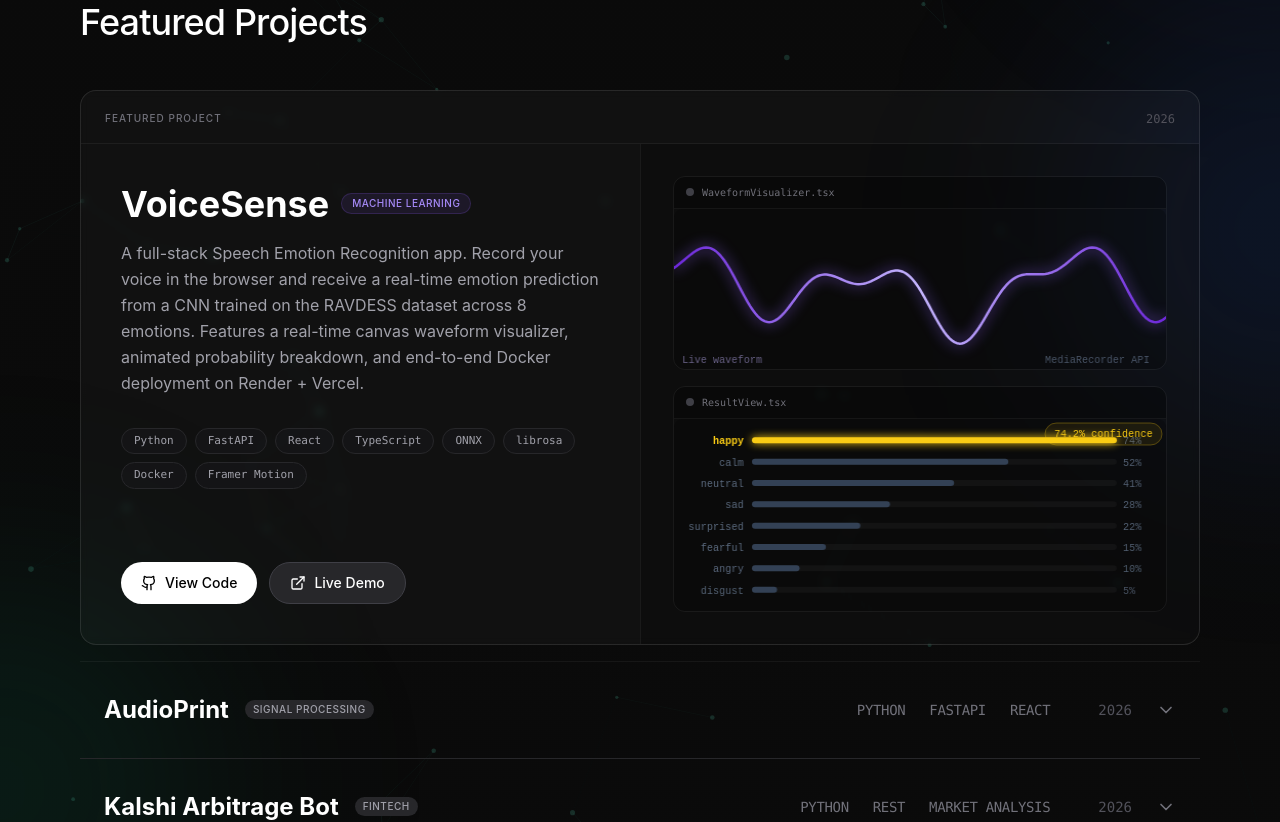
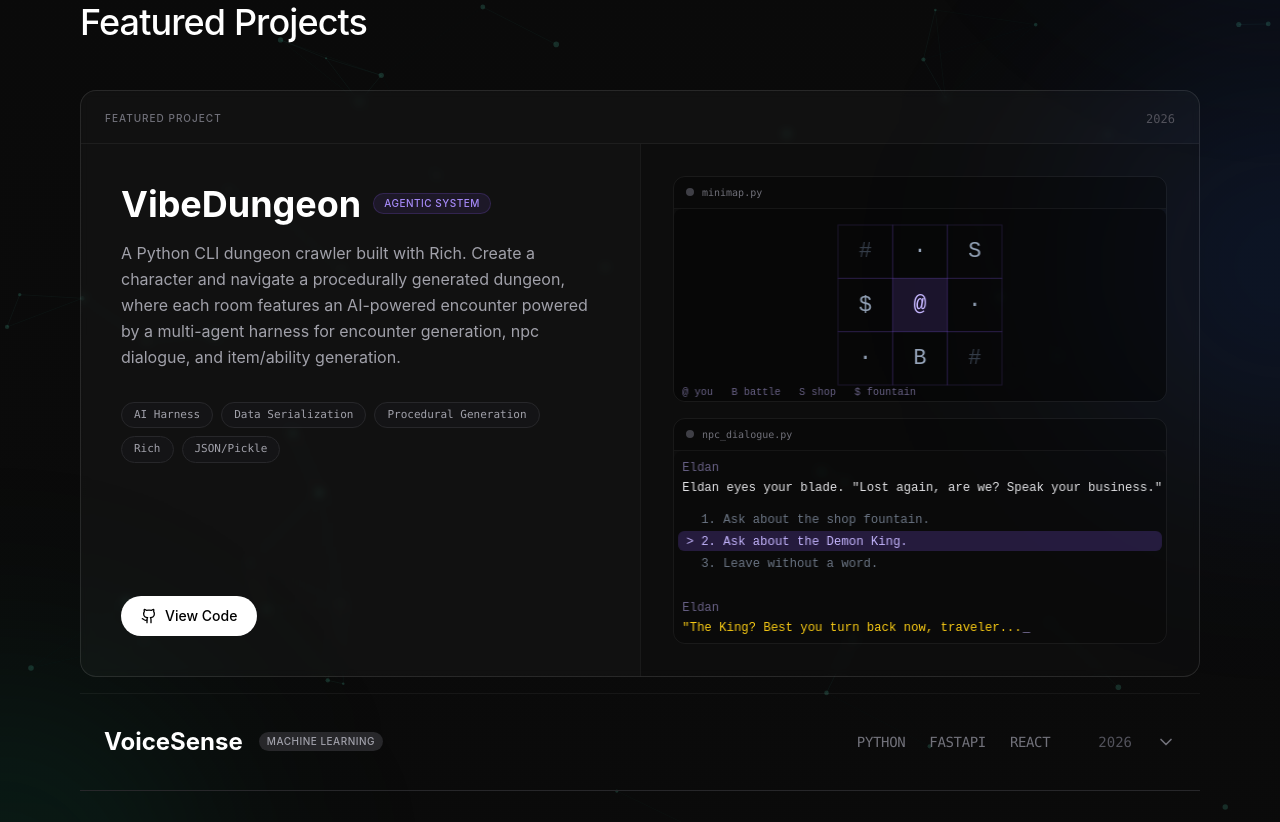
Before and after one commit to daxhielp/daxhielp.github.io, a React (Vite) app: page / in a window 1280 px wide. Shown: the part 1383-2205 px from the top of the page. Built offline with nearby package versions, Linux system fonts and the light colour scheme.

Commit message:
update projects section

```diff
--- a/src/components/FeaturedProject.jsx
+++ b/src/components/FeaturedProject.jsx
@@ -245,9 +245,254 @@ function EmotionBarsCanvas() {
   );
 }
 
+// ── Dungeon map canvas ─────────────────────────────────────────────────────────
+// Mimics VibeDungeon's Rich minimap: a 3x3 grid of discovered/undiscovered rooms
+// with the player's current position pulsing.
+
+const ROOM_GLYPHS = [
+  ['#', '·', 'S'],
+  ['$', '@', '·'],
+  ['·', 'B', '#'],
+];
+
+function DungeonMapCanvas() {
+  const canvasRef = useRef(null);
+  const rafRef = useRef(0);
+  const tRef = useRef(0);
+  const observerRef = useRef(null);
+  const runningRef = useRef(false);
+
+  const draw = useCallback(() => {
+    const canvas = canvasRef.current;
+    if (!canvas) return;
+    const ctx = canvas.getContext('2d');
+    if (!ctx) return;
+    const W = canvas.width;
+    const H = canvas.height;
+
+    tRef.current += 0.04;
+    const pulse = (Math.sin(tRef.current * 2) + 1) / 2;
+
+    ctx.clearRect(0, 0, W, H);
+    ctx.fillStyle = 'rgba(0,0,0,0.25)';
+    ctx.fillRect(0, 0, W, H);
+
+    const cell = Math.min(W, H) / 3.6;
+    const gridW = cell * 3;
+    const offX = (W - gridW) / 2;
+    const offY = (H - gridW) / 2;
+
+    for (let row = 0; row < 3; row++) {
+      for (let col = 0; col < 3; col++) {
+        const glyph = ROOM_GLYPHS[row][col];
+        const x = offX + col * cell;
+        const y = offY + row * cell;
+        const isPlayer = glyph === '@';
+
+        ctx.strokeStyle = 'rgba(139,92,246,0.15)';
+        ctx.lineWidth = 1;
+        ctx.strokeRect(x, y, cell, cell);
+
+        if (isPlayer) {
+          ctx.fillStyle = `rgba(139,92,246,${0.15 + pulse * 0.2})`;
+          ctx.fillRect(x, y, cell, cell);
+        }
+
+        ctx.font = `${isPlayer ? 600 : 400} ${cell * 0.4}px monospace`;
+        ctx.textAlign = 'center';
+        ctx.textBaseline = 'middle';
+        ctx.fillStyle = isPlayer ? '#c4b5fd' : glyph === '#' ? 'rgba(100,116,139,0.5)' : '#94a3b8';
+        ctx.fillText(glyph, x + cell / 2, y + cell / 2);
+      }
+    }
+
+    ctx.textAlign = 'left';
+    ctx.textBaseline = 'alphabetic';
+    ctx.font = '10px monospace';
+    ctx.fillStyle = 'rgba(196,181,253,0.5)';
+    ctx.fillText('@ you   B battle   S shop   $ fountain', 8, H - 6);
+
+    if (runningRef.current) rafRef.current = requestAnimationFrame(draw);
+  }, []);
+
+  const play = useCallback(() => {
+    runningRef.current = true;
+    cancelAnimationFrame(rafRef.current);
+    rafRef.current = requestAnimationFrame(draw);
+  }, [draw]);
+
+  const stop = useCallback(() => {
+    runningRef.current = false;
+    cancelAnimationFrame(rafRef.current);
+  }, []);
+
+  useEffect(() => {
+    draw();
+    observerRef.current = new IntersectionObserver(
+      ([entry]) => { if (entry.isIntersecting) play(); else stop(); },
+      { threshold: 0.3 }
+    );
+    if (canvasRef.current) observerRef.current.observe(canvasRef.current);
+
+    return () => {
+      stop();
+      observerRef.current?.disconnect();
+    };
+  }, [play, stop, draw]);
+
+  return (
+    <canvas
+      ref={canvasRef}
+      width={480}
+      height={192}
+      className="w-full rounded-lg"
+      style={{ height: '192px', display: 'block', background: 'rgba(0,0,0,0.25)' }}
+    />
+  );
+}
+
+// ── Combat log canvas ────────────────────────────────────────────────────────
+// Animates an NPC dialogue tree like VibeDungeon's NPC Dialogue Agent: a line
+// of narration types out, then numbered choices appear and the cursor steps
+// down to the one the player picks before the response line types out.
+
+const NPC_LINE = 'Eldan eyes your blade. "Lost again, are we? Speak your business."';
+const CHOICES = [
+  'Ask about the shop fountain.',
+  'Ask about the Demon King.',
+  'Leave without a word.',
+];
+const PICK_INDEX = 1;
+const RESPONSE_LINE = '"The King? Best you turn back now, traveler..."';
+
+function DialogueChoiceCanvas() {
+  const canvasRef = useRef(null);
+  const rafRef = useRef(0);
+  const observerRef = useRef(null);
+
+  const draw = useCallback((progress) => {
+    const canvas = canvasRef.current;
+    if (!canvas) return;
+    const ctx = canvas.getContext('2d');
+    if (!ctx) return;
+    const W = canvas.width;
+    const H = canvas.height;
+
+    ctx.clearRect(0, 0, W, H);
+    ctx.font = '12px monospace';
+    ctx.textAlign = 'left';
+
+    // Phase windows: narration (0-0.3), choices fade in (0.3-0.45),
+    // cursor steps to pick (0.45-0.75), response types out (0.75-1).
+    const narrP = Math.min(progress / 0.3, 1);
+    const narrChars = Math.floor(NPC_LINE.length * narrP);
+
+    ctx.fillStyle = 'rgba(196,181,253,0.5)';
+    ctx.fillText('Eldan', 8, 20);
+    ctx.fillStyle = '#e4e4e7';
+    ctx.fillText(NPC_LINE.slice(0, narrChars), 8, 40);
+    if (narrP < 1) {
+      ctx.fillStyle = 'rgba(196,181,253,0.8)';
+      ctx.fillText('_', 8 + ctx.measureText(NPC_LINE.slice(0, narrChars)).width + 1, 40);
+    }
+
+    if (progress <= 0.3) return;
+
+    const choiceP = Math.min(Math.max((progress - 0.3) / 0.15, 0), 1);
+    const stepP = Math.min(Math.max((progress - 0.45) / 0.3, 0), 1);
+    const activeChoice = Math.min(Math.floor(stepP * (CHOICES.length + 0.2)), PICK_INDEX);
+    const locked = progress >= 0.75;
+
+    CHOICES.forEach((choice, i) => {
+      const y = 72 + i * 22;
+      const alpha = choiceP;
+      const isActive = i === activeChoice;
+      const isPicked = locked && i === PICK_INDEX;
+
+      if (isActive || isPicked) {
+        ctx.fillStyle = `rgba(139,92,246,${isPicked ? 0.22 : 0.12})`;
+        ctx.beginPath();
+        ctx.roundRect(4, y - 14, W - 8, 20, 6);
+        ctx.fill();
+      }
+
+      ctx.fillStyle = isPicked
+        ? `rgba(196,181,253,${alpha})`
+        : isActive
+          ? `rgba(232,232,255,${alpha})`
+          : `rgba(148,163,184,${alpha * 0.7})`;
+      ctx.fillText(`${(isActive || isPicked) ? '>' : ' '} ${i + 1}. ${choice}`, 12, y);
+    });
+
+    if (!locked) return;
+
+    const respP = Math.min(Math.max((progress - 0.78) / 0.22, 0), 1);
+    const respChars = Math.floor(RESPONSE_LINE.length * respP);
+    const respY = 72 + CHOICES.length * 22 + 22;
+
+    ctx.fillStyle = 'rgba(196,181,253,0.5)';
+    ctx.fillText('Eldan', 8, respY);
+    ctx.fillStyle = '#facc15';
+    ctx.fillText(RESPONSE_LINE.slice(0, respChars), 8, respY + 20);
+    if (respP < 1 && respP > 0) {
+      ctx.fillStyle = 'rgba(196,181,253,0.8)';
+      ctx.fillText('_', 8 + ctx.measureText(RESPONSE_LINE.slice(0, respChars)).width + 1, respY + 20);
+    }
+  }, []);
+
+  const play = useCallback(() => {
+    cancelAnimationFrame(rafRef.current);
+    const start = performance.now();
+    const duration = 5200;
+    const animate = (now) => {
+      const p = Math.min((now - start) / duration, 1);
+      draw(p);
+      if (p < 1) rafRef.current = requestAnimationFrame(animate);
+    };
+    rafRef.current = requestAnimationFrame(animate);
+  }, [draw]);
+
+  useEffect(() => {
+    draw(0);
+    observerRef.current = new IntersectionObserver(
+      ([entry]) => { if (entry.isIntersecting) play(); },
+      { threshold: 0.3 }
+    );
+    if (canvasRef.current) observerRef.current.observe(canvasRef.current);
+    return () => {
+      cancelAnimationFrame(rafRef.current);
+      observerRef.current?.disconnect();
+    };
+  }, [draw, play]);
+
+  return (
+    <canvas
+      ref={canvasRef}
+      width={480}
+      height={192}
+      className="w-full rounded-lg"
+      style={{ height: '192px', display: 'block', background: 'rgba(0,0,0,0.25)' }}
+    />
+  );
+}
+
+// ── Visual registry ───────────────────────────────────────────────────────────
+
+const VISUALS = {
+  voicesense: [
+    { label: 'WaveformVisualizer.tsx', Canvas: WaveformCanvas },
+    { label: 'ResultView.tsx', Canvas: EmotionBarsCanvas },
+  ],
+  vibedungeon: [
+    { label: 'minimap.py', Canvas: DungeonMapCanvas },
+    { label: 'npc_dialogue.py', Canvas: DialogueChoiceCanvas },
+  ],
+};
+
 // ── Featured Project ──────────────────────────────────────────────────────────
 
 export default function FeaturedProject({ project }) {
+  const visuals = VISUALS[project.visual] ?? VISUALS.voicesense;
   return (
     <motion.div
       initial={{ opacity: 0, y: 32 }}
@@ -317,21 +562,15 @@ export default function FeaturedProject({ project }) {
 
         {/* Right: animated visuals */}
         <div className="border-t lg:border-t-0 lg:border-l border-white/5 p-6 md:p-8 flex flex-col gap-4 bg-black/20">
-          <div className="rounded-xl overflow-hidden border border-white/5">
-            <div className="px-3 py-2 bg-black/30 border-b border-white/5 flex items-center gap-2">
-              <span className="w-2 h-2 rounded-full bg-zinc-700" />
-              <span className="font-mono text-[10px] text-zinc-500">WaveformVisualizer.tsx</span>
+          {visuals.map(({ label, Canvas }) => (
+            <div key={label} className="rounded-xl overflow-hidden border border-white/5">
+              <div className="px-3 py-2 bg-black/30 border-b border-white/5 flex items-center gap-2">
+                <span className="w-2 h-2 rounded-full bg-zinc-700" />
+                <span className="font-mono text-[10px] text-zinc-500">{label}</span>
+              </div>
+              <Canvas />
             </div>
-            <WaveformCanvas />
-          </div>
-
-          <div className="rounded-xl overflow-hidden border border-white/5">
-            <div className="px-3 py-2 bg-black/30 border-b border-white/5 flex items-center gap-2">
-              <span className="w-2 h-2 rounded-full bg-zinc-700" />
-              <span className="font-mono text-[10px] text-zinc-500">ResultView.tsx</span>
-            </div>
-            <EmotionBarsCanvas />
-          </div>
+          ))}
         </div>
       </div>
     </motion.div>
--- a/src/sections/SelectedWorks.jsx
+++ b/src/sections/SelectedWorks.jsx
@@ -5,16 +5,25 @@ import SectionHeader from '../components/SectionHeader';
 import FeaturedProject from '../components/FeaturedProject';
 
 const featuredProject = {
-  title: 'VoiceSense',
-  type: 'Machine Learning',
+  title: 'VibeDungeon',
+  type: 'Agentic System',
   year: '2026',
-  description: 'A full-stack Speech Emotion Recognition app. Record your voice in the browser and receive a real-time emotion prediction from a CNN trained on the RAVDESS dataset across 8 emotions. Features a real-time canvas waveform visualizer, animated probability breakdown, and end-to-end Docker deployment on Render + Vercel.',
-  tech: ['Python', 'FastAPI', 'React', 'TypeScript', 'ONNX', 'librosa', 'Docker', 'Framer Motion'],
-  github: 'https://github.com/daxhielp/voicesense',
-  link: 'https://voicesense-beryl.vercel.app/',
+  visual: 'vibedungeon',
+  description: 'A Python CLI dungeon crawler built with Rich. Create a character and navigate a procedurally generated dungeon, where each room features an AI-powered encounter powered by a multi-agent harness for encounter generation, npc dialogue, and item/ability generation.',
+  tech: ['AI Harness', 'Data Serialization', 'Procedural Generation', 'Rich', 'JSON/Pickle'],
+  github: 'https://github.com/daxhielp/vibeDungeon',
 };
 
 const projects = [
+  {
+    title: 'VoiceSense',
+    type: 'Machine Learning',
+    year: '2026',
+    description: 'A full-stack Speech Emotion Recognition app. Record your voice in the browser and receive a real-time emotion prediction from a CNN trained on the RAVDESS dataset across 8 emotions. Features a real-time canvas waveform visualizer, animated probability breakdown, and end-to-end Docker deployment on Render + Vercel.',
+    tech: ['Python', 'FastAPI', 'React', 'TypeScript', 'ONNX', 'librosa', 'Docker', 'Framer Motion'],
+    github: 'https://github.com/daxhielp/voicesense',
+    link: 'https://voicesense-beryl.vercel.app/',
+  },
   {
     title: 'AudioPrint',
     type: 'Signal Processing',
```
